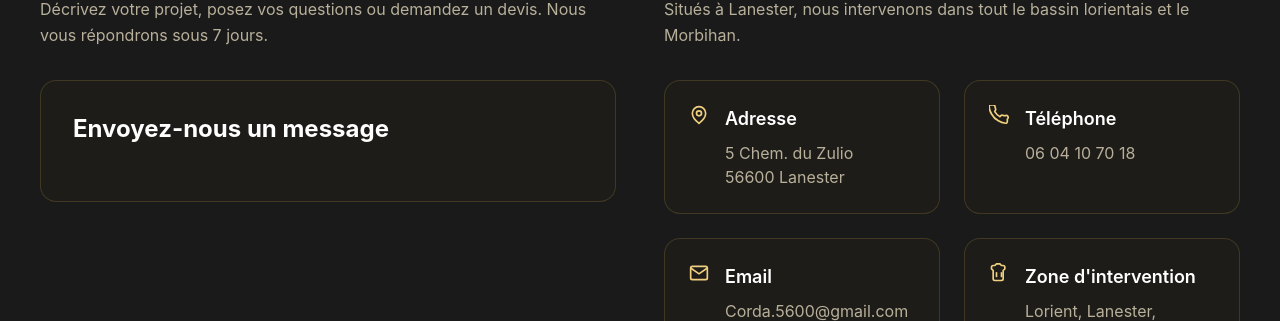
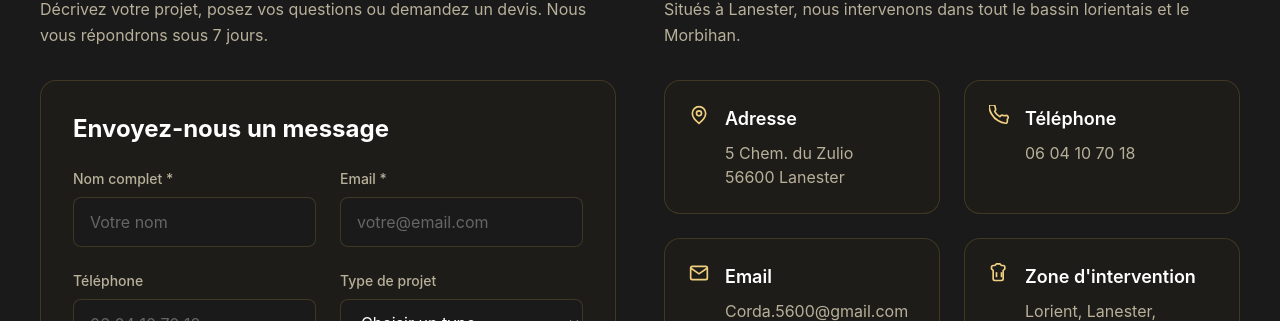
Before and after one commit to GumSurf/corrignan-couverture, a Next.js app: page /contact in a window 1280 px wide. Shown: the part 479-800 px from the top of the page. Built offline with nearby package versions, Linux system fonts and the light colour scheme; no server answers.

Commit message:
Add: contact_form fonctionnel

```diff
--- a/app/components/contactForm.tsx
+++ b/app/components/contactForm.tsx
@@ -3,9 +3,9 @@
 import { useState } from 'react';
 import emailjs from '@emailjs/browser';
 
-const serviceId = process.env.NEXT_PUBLIC_EMAILJS_SERVICE_ID;
-const templateId = process.env.NEXT_PUBLIC_EMAILJS_TEMPLATE_ID;
-const publicKey = process.env.NEXT_PUBLIC_EMAILJS_PUBLIC_KEY;
+const NEXT_PUBLIC_EMAILJS_SERVICE_ID = process.env.NEXT_PUBLIC_EMAILJS_SERVICE_ID;
+const NEXT_PUBLIC_EMAILJS_TEMPLATE_ID = process.env.NEXT_PUBLIC_EMAILJS_TEMPLATE_ID;
+const NEXT_PUBLIC_EMAILJS_PUBLIC_KEY = process.env.NEXT_PUBLIC_EMAILJS_PUBLIC_KEY;
 
 export default function ContactForm() {
   const [formData, setFormData] = useState({
@@ -33,12 +33,6 @@ export default function ContactForm() {
     setIsSubmitting(true);
     setError('');
 
-    if (!serviceId || !templateId || !publicKey) {
-      setError("EmailJS config manquante");
-      setIsSubmitting(false);
-      return;
-    }
-
     const templateParams = {
       nom: formData.nom,
       email: formData.email,
@@ -49,8 +43,7 @@ export default function ContactForm() {
     };
 
     try {
-      await emailjs.send(serviceId, templateId, templateParams, publicKey);
-
+      await emailjs.send(NEXT_PUBLIC_EMAILJS_SERVICE_ID, NEXT_PUBLIC_EMAILJS_TEMPLATE_ID, templateParams, NEXT_PUBLIC_EMAILJS_PUBLIC_KEY);
       setSubmitted(true);
       setFormData({
         nom: '',
@@ -61,10 +54,12 @@ export default function ContactForm() {
         typeProjet: '',
       });
 
-      setTimeout(() => setSubmitted(false), 3000);
+      setTimeout(() => {
+        setSubmitted(false);
+      }, 3000);
     } catch (err) {
-      console.error(err);
-      setError("Une erreur est survenue lors de l’envoi du message.");
+      console.error('EmailJS error:', err);
+      setError('Une erreur est survenue lors de l’envoi du message. Veuillez réessayer.');
     } finally {
       setIsSubmitting(false);
     }
@@ -84,13 +79,139 @@ export default function ContactForm() {
 
   return (
     <form onSubmit={handleSubmit} className="bg-night-700 rounded-2xl p-8 border border-[#c9a84c33]">
+
       <h3 className="text-2xl font-bold text-white mb-6">Envoyez-nous un message</h3>
 
-      {/* ... le reste de ton JSX inchangé ... */}
+      <div className="grid gap-6 md:grid-cols-2">
 
-      {error && (
+        {/* Nom */}
+        <div>
+          <label htmlFor="nom" className="block text-sm font-medium text-[#b8b09a] mb-2">
+            Nom complet *
+          </label>
+          <input
+            type="text"
+            id="nom"
+            name="nom"
+            value={formData.nom}
+            onChange={handleChange}
+            required
+            className="w-full px-4 py-3 bg-night-800 border border-[#c9a84c33] rounded-lg text-white placeholder-[#666] focus:border-[#c9a84c] focus:outline-none transition"
+            placeholder="Votre nom"
+          />
+        </div>
+
+        {/* Email */}
+        <div>
+          <label htmlFor="email" className="block text-sm font-medium text-[#b8b09a] mb-2">
+            Email *
+          </label>
+          <input
+            type="email"
+            id="email"
+            name="email"
+            value={formData.email}
+            onChange={handleChange}
+            required
+            className="w-full px-4 py-3 bg-night-800 border border-[#c9a84c33] rounded-lg text-white placeholder-[#666] focus:border-[#c9a84c] focus:outline-none transition"
+            placeholder="votre@email.com"
+          />
+        </div>
+
+        {/* Téléphone */}
+        <div>
+          <label htmlFor="telephone" className="block text-sm font-medium text-[#b8b09a] mb-2">
+            Téléphone
+          </label>
+          <input
+            type="tel"
+            id="telephone"
+            name="telephone"
+            value={formData.telephone}
+            onChange={handleChange}
+            className="w-full px-4 py-3 bg-night-800 border border-[#c9a84c33] rounded-lg text-white placeholder-[#666] focus:border-[#c9a84c] focus:outline-none transition"
+            placeholder="06 04 10 70 18"
+          />
+        </div>
+
+        {/* Type de projet */}
+        <div>
+          <label htmlFor="typeProjet" className="block text-sm font-medium text-[#b8b09a] mb-2">
+            Type de projet
+          </label>
+          <select
+            id="typeProjet"
+            name="typeProjet"
+            value={formData.typeProjet}
+            onChange={handleChange}
+            className="w-full px-4 py-3 bg-night-800 border border-[#c9a84c33] rounded-lg text-white focus:border-[#c9a84c] focus:outline-none transition"
+          >
+            <option value="">Choisir un type</option>
+            <option value="ardoise">Pose/Réparation ardoise</option>
+            <option value="zinc">Pose/Réparation zinc</option>
+            <option value="bac-acier">Pose bac acier</option>
+            <option value="aluminium">Pose aluminium</option>
+            <option value="bardage">Bardage extérieur</option>
+            <option value="urgence">Urgence (fuite, etc.)</option>
+            <option value="autre">Autre</option>
+          </select>
+        </div>
+
+      </div>
+
+      {/* Sujet */}
+      <div className="mt-6">
+        <label htmlFor="sujet" className="block text-sm font-medium text-[#b8b09a] mb-2">
+          Sujet *
+        </label>
+        <input
+          type="text"
+          id="sujet"
+          name="sujet"
+          value={formData.sujet}
+          onChange={handleChange}
+          required
+          className="w-full px-4 py-3 bg-night-800 border border-[#c9a84c33] rounded-lg text-white placeholder-[#666] focus:border-[#c9a84c] focus:outline-none transition"
+          placeholder="Objet de votre message"
+        />
+      </div>
+
+      {/* Message */}
+      <div className="mt-6">
+        <label htmlFor="message" className="block text-sm font-medium text-[#b8b09a] mb-2">
+          Message *
+        </label>
+        <textarea
+          id="message"
+          name="message"
+          value={formData.message}
+          onChange={handleChange}
+          required
+          rows={5}
+          className="w-full px-4 py-3 bg-night-800 border border-[#c9a84c33] rounded-lg text-white placeholder-[#666] focus:border-[#c9a84c] focus:outline-none transition resize-none"
+          placeholder="Décrivez votre projet ou votre demande..."
+        />
+      </div>
+
+      {/* Submit */}
+      <div className="mt-8">
+        <button
+          type="submit"
+          disabled={isSubmitting}
+          className="w-full bg-gradient-to-br from-[#b8882a] to-[#e0b84a] text-[#120d00] font-medium py-3 px-6 rounded-lg hover:opacity-90 transition disabled:opacity-50 disabled:cursor-not-allowed"
+        >
+          {isSubmitting ? 'Envoi en cours...' : 'Envoyer le message'}
+        </button>
+      </div>
+
+      {error ? (
         <p className="text-sm text-red-400 mt-4 text-center">{error}</p>
-      )}
+      ) : null}
+
+      <p className="text-xs text-[#666] mt-4 text-center">
+        * Champs obligatoires. Nous nous engageons à ne jamais partager vos informations personnelles.
+      </p>
+
     </form>
   );
 }
```
